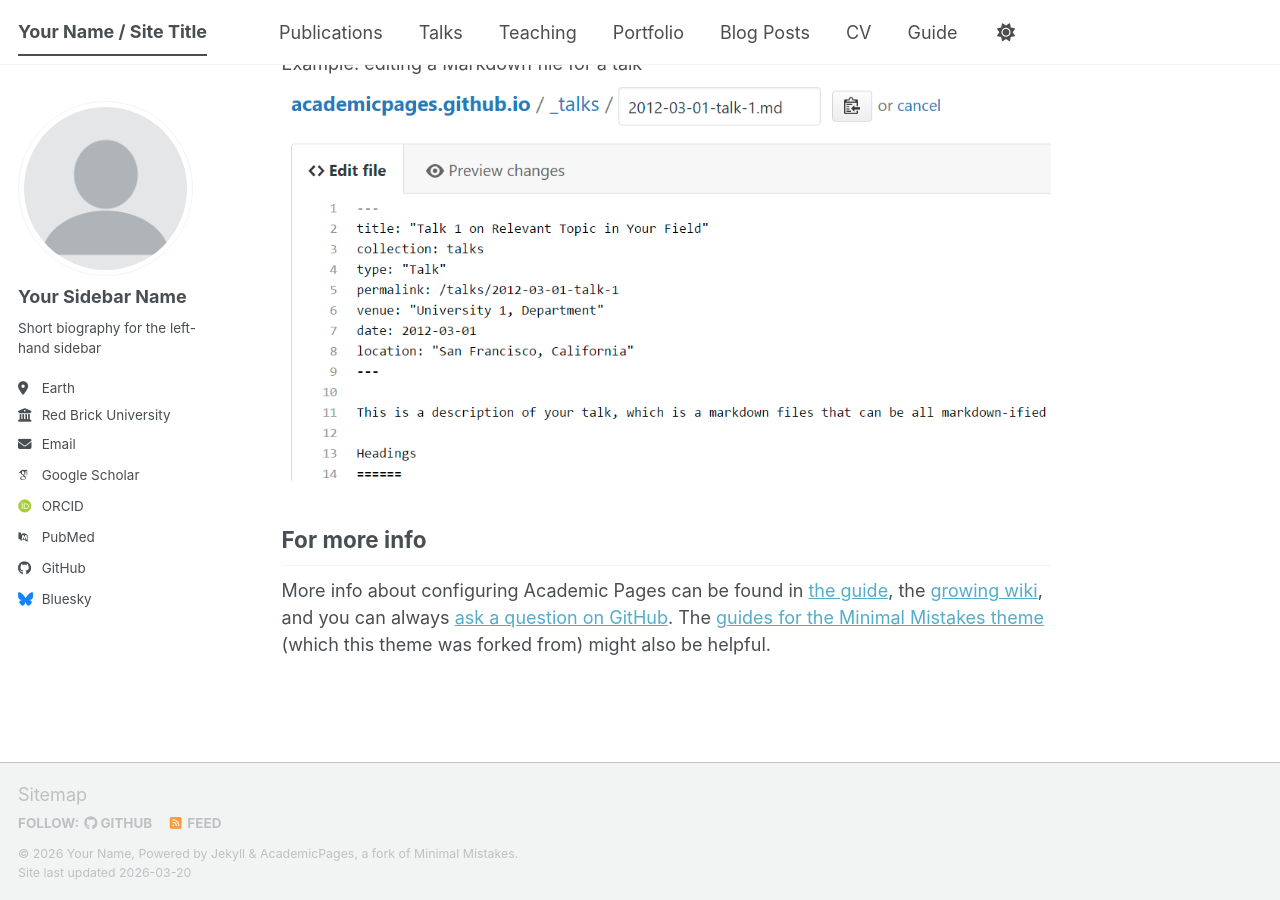
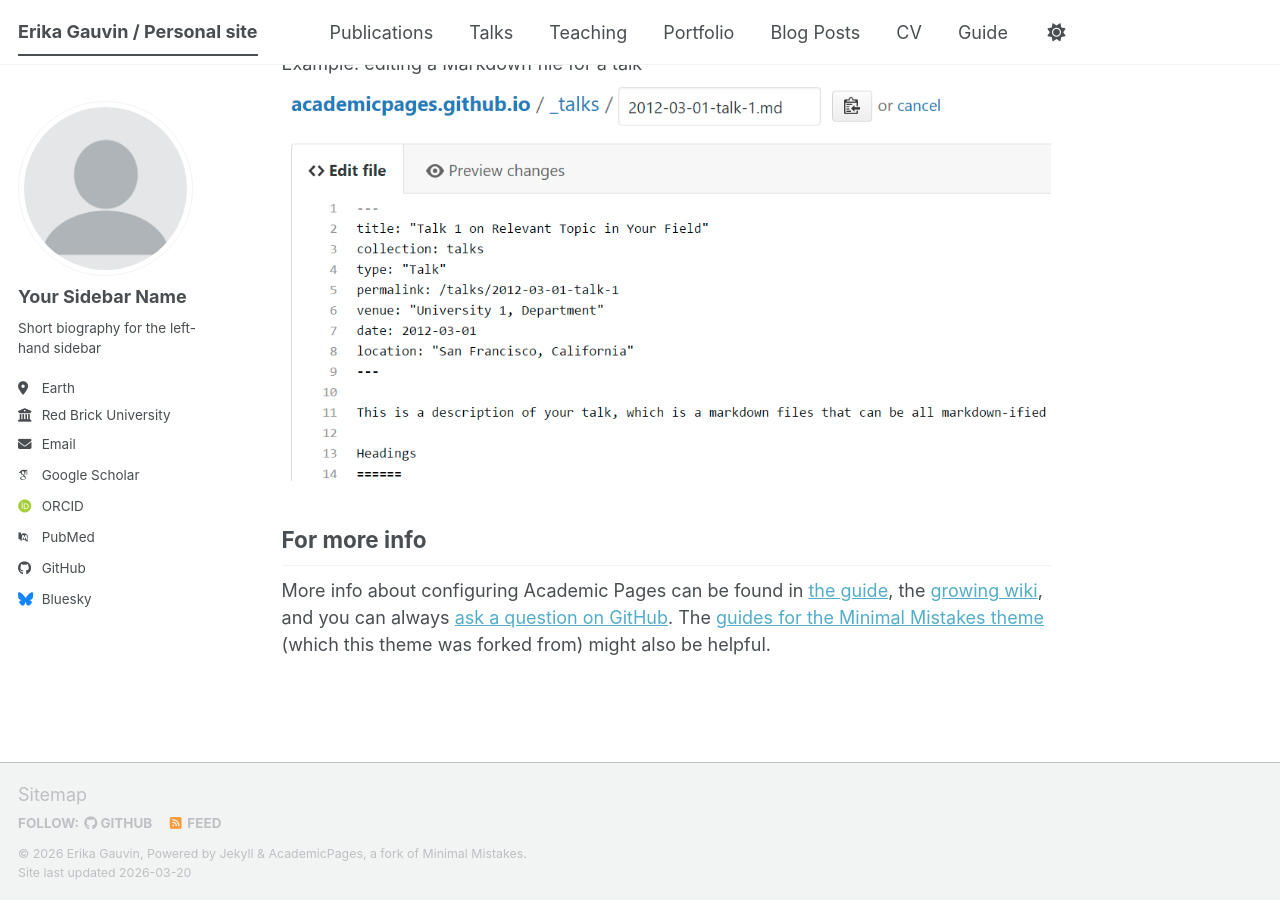
Before and after one commit to ecgauvin/about, a Jekyll site: the page built from _pages/about.md, in a window 1280 px wide and 900 px high, scrolled down 2720 px. Built offline with Jekyll 4.4.1, drawn with Linux system fonts in a browser that asks for light colours; some web fonts are replaced; a script bundle is joined from its source files by our own code; library files that are not in the unit come from our copies.

Commit message:
Update _config.yml

```diff
--- a/_config.yml
+++ b/_config.yml
@@ -9,9 +9,9 @@
 # Basic Site Settings
 locale                   : "en-US"
 site_theme               : "default" # The available themes options are "default", "air", "sunrise", "mint", "dirt" and "contrast"
-title                    : "Your Name / Site Title"
+title                    : "Erika Gauvin / Personal site"
 title_separator          : "-"
-name                     : &name "Your Name"
+name                     : &name "Erika Gauvin"
 description              : &description "Your Name's academic portfolio"   # Update this with a general description of your site, this is the default if not overridden by a page
 url                      : https://academicpages.github.io # The base hostname & protocol for your site e.g. "https://[your GitHub username].github.io",
                                                            # or if you already have some other page hosted on Github then use "https://[your GitHub username].github.io/[Your Repo Name]"
```
